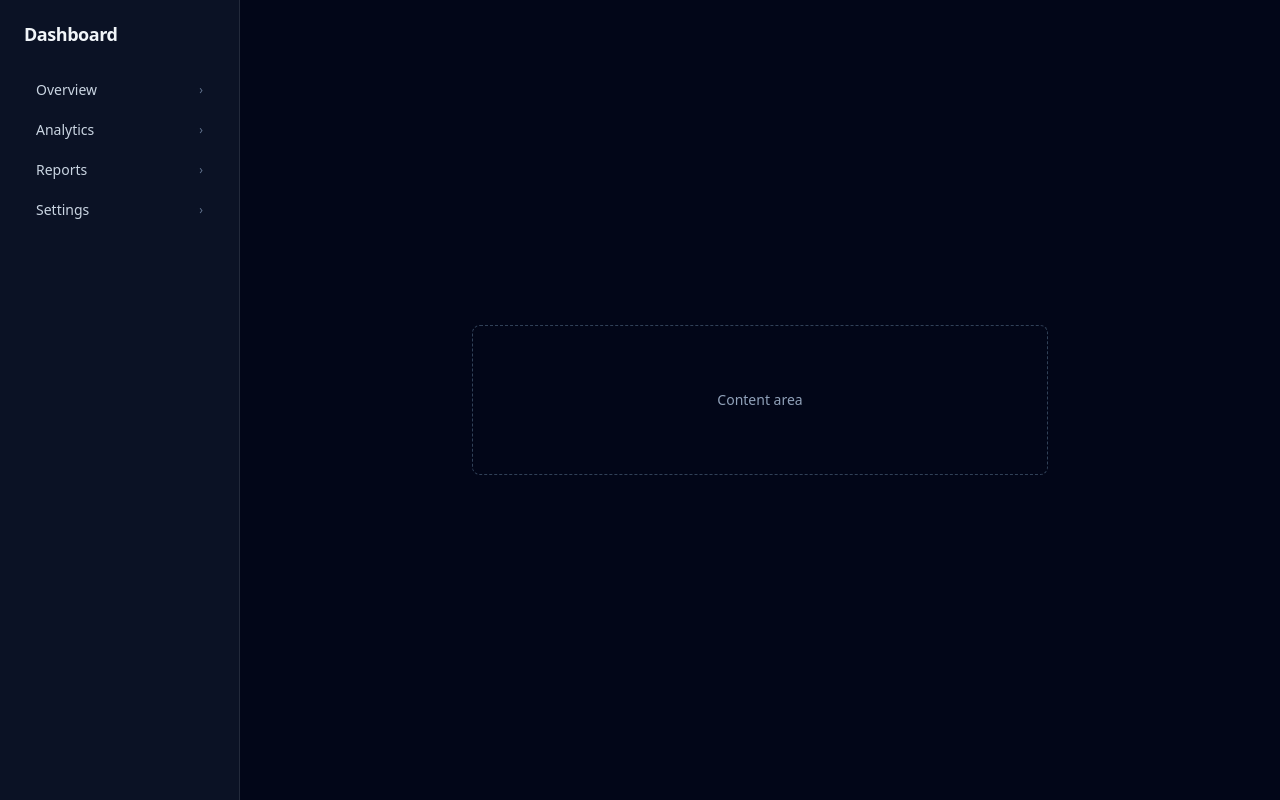
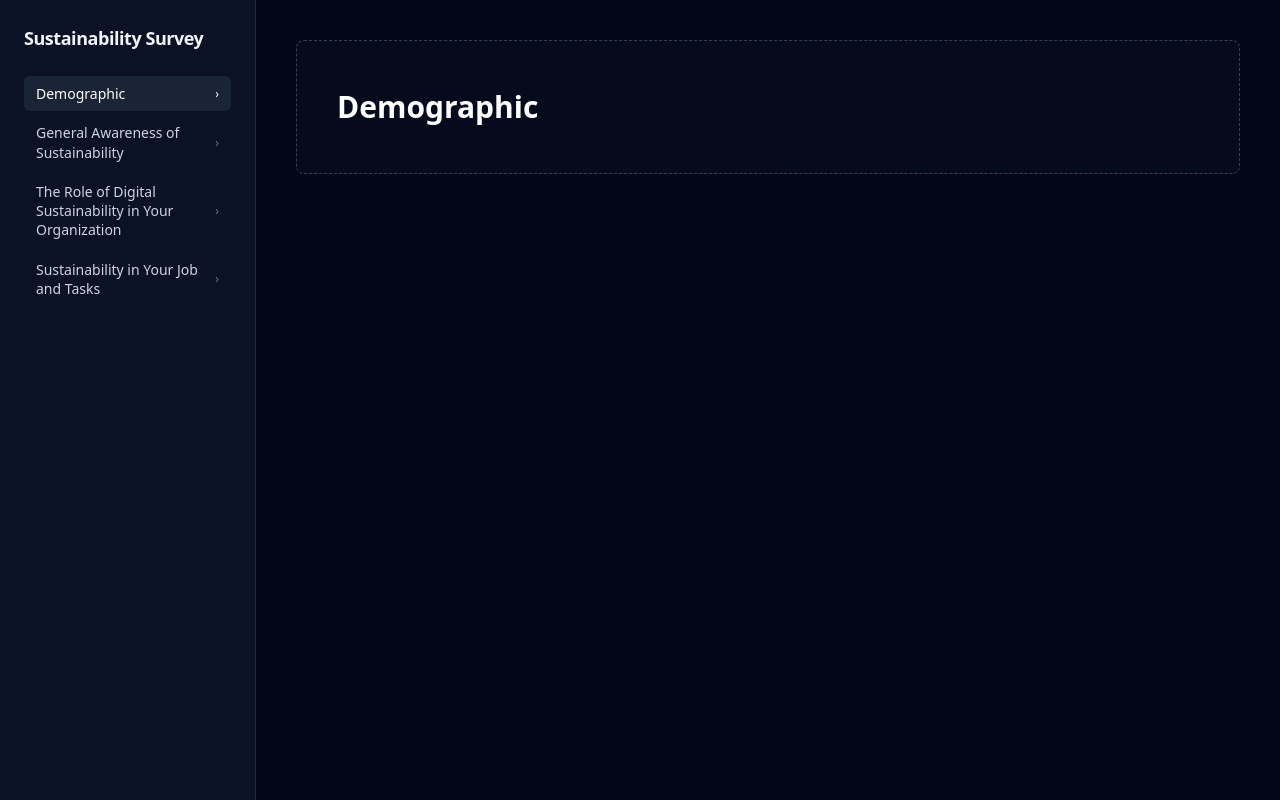
Before and after one commit to TimonGisler/ip5-react-only-website, a React (Vite) app: page / in a window 1280 px wide. Built offline with nearby package versions, Linux system fonts and the light colour scheme.

Commit message:
added navigation

```diff
--- a/src/App.tsx
+++ b/src/App.tsx
@@ -1,36 +1,83 @@
+import { useState } from "react";
+
+import Demographic from "./pages/Demographic";
+import DigitalSustainabilityRole from "./pages/DigitalSustainabilityRole";
+import GeneralAwareness from "./pages/GeneralAwareness";
+import SustainabilityTasks from "./pages/SustainabilityTasks";
 import "./index.css";
 
-const menuItems = [
-  { id: "overview", label: "Overview" },
-  { id: "analytics", label: "Analytics" },
-  { id: "reports", label: "Reports" },
-  { id: "settings", label: "Settings" },
-];
+const navigationSections = [
+  { id: "demographic", label: "Demographic", component: Demographic },
+  {
+    id: "general-awareness",
+    label: "General Awareness of Sustainability",
+    component: GeneralAwareness,
+  },
+  {
+    id: "digital-sustainability-role",
+    label: "The Role of Digital Sustainability in Your Organization",
+    component: DigitalSustainabilityRole,
+  },
+  {
+    id: "sustainability-tasks",
+    label: "Sustainability in Your Job and Tasks",
+    component: SustainabilityTasks,
+  },
+] as const;
+
+type SectionId = (typeof navigationSections)[number]["id"];
 
 function App() {
+  const [activeSectionId, setActiveSectionId] = useState<SectionId>(
+    navigationSections[0].id
+  );
+
+  const activeSection = navigationSections.find(
+    (section) => section.id === activeSectionId
+  );
+
+  const ActiveSectionComponent = activeSection?.component ?? (() => null);
+
   return (
     <div className="flex min-h-screen bg-slate-950 text-slate-100">
-      <aside className="flex w-60 flex-col border-r border-white/10 bg-slate-900/70 px-6 py-5">
-        <div className="text-lg font-semibold tracking-tight">Dashboard</div>
+      <aside className="flex w-64 flex-col border-r border-white/10 bg-slate-900/70 px-6 py-6">
+        <div className="text-lg font-semibold tracking-tight">
+          Sustainability Survey
+        </div>
         <nav className="mt-6">
           <ul className="flex flex-col gap-1 text-sm font-medium">
-            {menuItems.map((item) => (
-              <li key={item.id}>
-                <button
-                  type="button"
-                  className="flex w-full items-center justify-between rounded-md px-3 py-2 text-left text-slate-300 transition hover:bg-slate-800/80 hover:text-white"
-                >
-                  {item.label}
-                  <span className="text-xs text-slate-500">›</span>
-                </button>
-              </li>
-            ))}
+            {navigationSections.map((section) => {
+              const isActive = section.id === activeSectionId;
+
+              return (
+                <li key={section.id}>
+                  <button
+                    type="button"
+                    onClick={() => setActiveSectionId(section.id)}
+                    className={`flex w-full items-center justify-between rounded-md px-3 py-2 text-left transition ${
+                      isActive
+                        ? "bg-slate-800/80 text-white"
+                        : "text-slate-300 hover:bg-slate-800/40 hover:text-white"
+                    }`}
+                  >
+                    <span className="pr-2 leading-snug">{section.label}</span>
+                    <span
+                      className={`text-xs ${
+                        isActive ? "text-white" : "text-slate-500"
+                      }`}
+                    >
+                      ›
+                    </span>
+                  </button>
+                </li>
+              );
+            })}
           </ul>
         </nav>
       </aside>
-      <main className="flex flex-1 items-center justify-center p-8">
-        <div className="w-full max-w-xl rounded-lg border border-dashed border-slate-700 px-10 py-16 text-center text-sm text-slate-400">
-          Content area
+      <main className="flex flex-1 flex-col p-10">
+        <div className="w-full rounded-lg border border-dashed border-slate-700 bg-slate-900/30 px-10 py-12">
+          <ActiveSectionComponent />
         </div>
       </main>
     </div>
--- /dev/null
+++ b/src/pages/Demographic.tsx
@@ -0,0 +1,5 @@
+const Demographic = () => {
+  return <h1 className="text-3xl font-semibold text-white">Demographic</h1>;
+};
+
+export default Demographic;
--- /dev/null
+++ b/src/pages/DigitalSustainabilityRole.tsx
@@ -0,0 +1,9 @@
+const DigitalSustainabilityRole = () => {
+  return (
+    <h1 className="text-3xl font-semibold text-white">
+      The Role of Digital Sustainability in Your Organization
+    </h1>
+  );
+};
+
+export default DigitalSustainabilityRole;
--- /dev/null
+++ b/src/pages/GeneralAwareness.tsx
@@ -0,0 +1,9 @@
+const GeneralAwareness = () => {
+  return (
+    <h1 className="text-3xl font-semibold text-white">
+      General Awareness of Sustainability
+    </h1>
+  );
+};
+
+export default GeneralAwareness;
--- /dev/null
+++ b/src/pages/SustainabilityTasks.tsx
@@ -0,0 +1,9 @@
+const SustainabilityTasks = () => {
+  return (
+    <h1 className="text-3xl font-semibold text-white">
+      Sustainability in Your Job and Tasks
+    </h1>
+  );
+};
+
+export default SustainabilityTasks;
```
